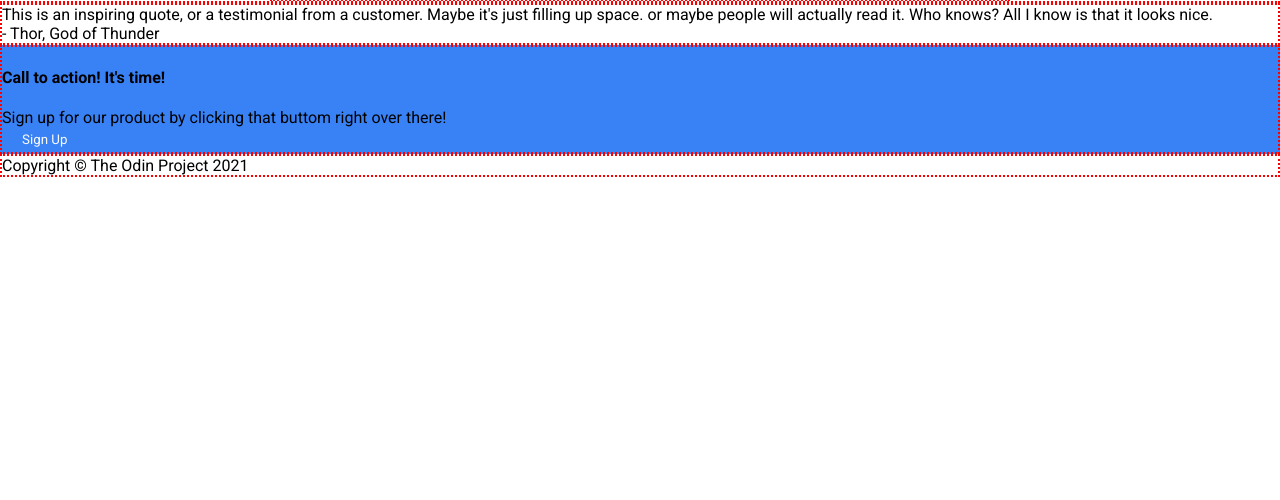
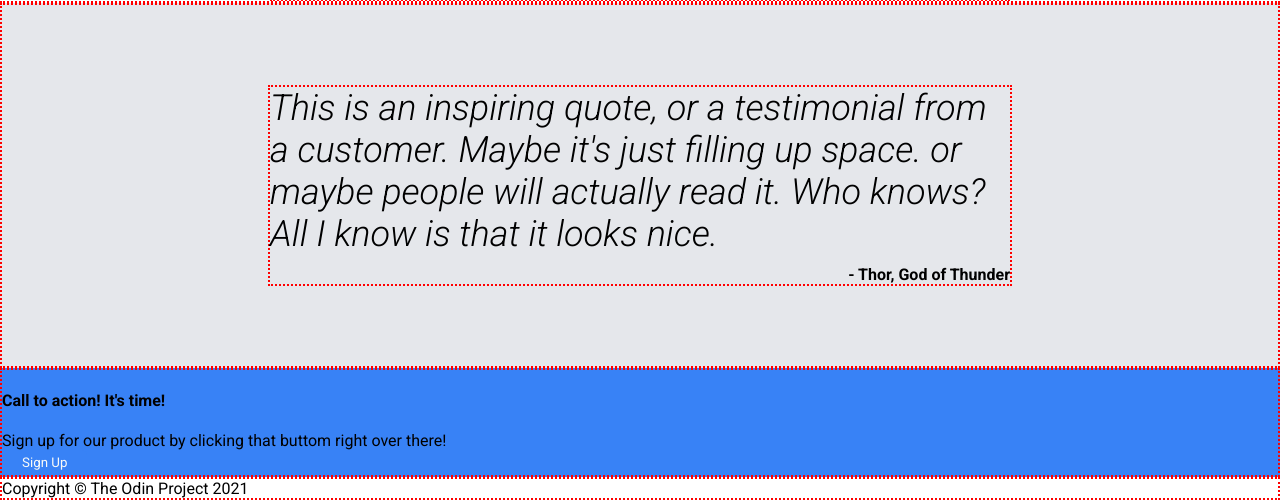
Before and after one commit to Sunbearian/landing-page, a plain HTML site: page index.html in a window 1280 px wide. Shown: the part 699-1199 px from the top of the page. Before the commit the page ends 876 px from the top, so only its background shows below. Drawn offline with Linux system fonts and the light colour scheme.

Commit message:
Styled and aligned the quote section

```diff
--- a/index.html
+++ b/index.html
@@ -6,7 +6,7 @@
         <link rel="stylesheet" href="style.css">
         <link rel="preconnect" href="https://fonts.googleapis.com">
         <link rel="preconnect" href="https://fonts.gstatic.com" crossorigin>
-        <link href="https://fonts.googleapis.com/css2?family=Roboto:wght@400;700&display=swap" rel="stylesheet">
+        <link href="https://fonts.googleapis.com/css2?family=Roboto:ital,wght@0,400;0,700;1,300&display=swap" rel="stylesheet">
     </head>
     <body>
         <header>
@@ -48,10 +48,12 @@
                 </div>
             </div>
         </div>
-        <div>
-            <p>This is an inspiring quote, or a testimonial from a customer. Maybe it's just filling up space. or maybe people will actually read it. Who knows? All I know is that it looks nice.</p>
-            <p>- Thor, God of Thunder</p>
+        <div class="quote-section">
+        <div class="quote">
+            <p class="quote-text">This is an inspiring quote, or a testimonial from a customer. Maybe it's just filling up space. or maybe people will actually read it. Who knows? All I know is that it looks nice.</p>
+            <p class="quote-thor">- Thor, God of Thunder</p>
         </div>
+    </div>
         <div class="call-to-action">
             <h4>Call to action! It's time!</h4>
             <p>Sign up for our product by clicking that buttom right over there!</p>
--- a/style.css
+++ b/style.css
@@ -112,6 +112,38 @@ button {
 
 }
 
+.quote-section {
+    display: flex;
+    justify-content: center;
+    background-color: #E5E7EB;
+    padding: 80px 60px;
+
+}
+
+.quote {
+    display: flex;
+    flex-direction: column;
+    align-items: center;
+    justify-content: center;
+    max-width: 740px;
+}
+
+.quote-text {
+    font-size: 36px;
+    font-style: italic;
+    margin-bottom: 10px;
+    font-weight: 300;
+}
+
+.quote-thor {
+    align-self: flex-end;
+    font-weight: bold;
+}
+
+
+
+
+
 p {
     margin: 0;
 }
```
